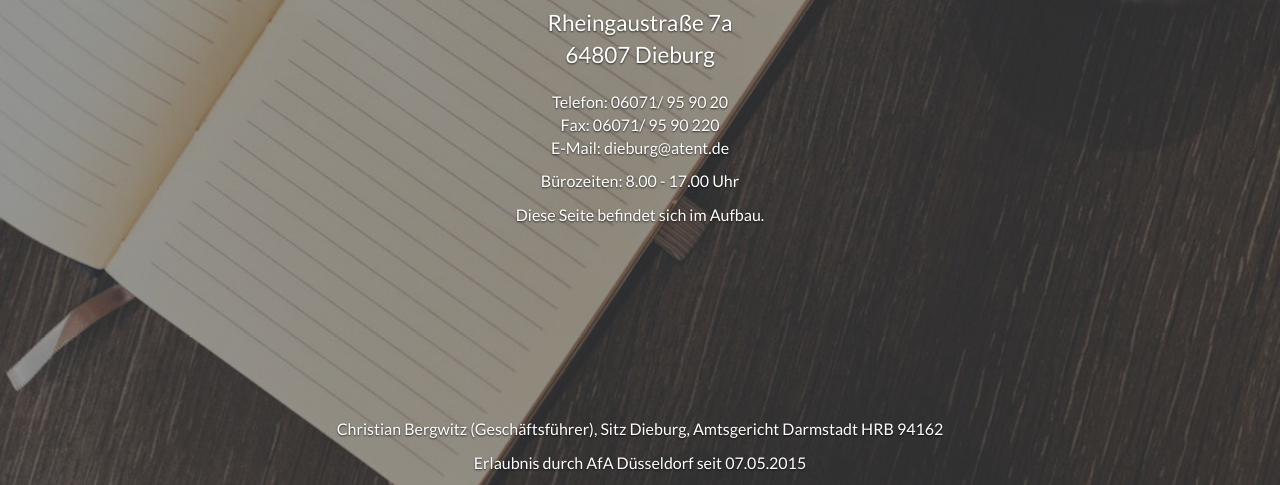
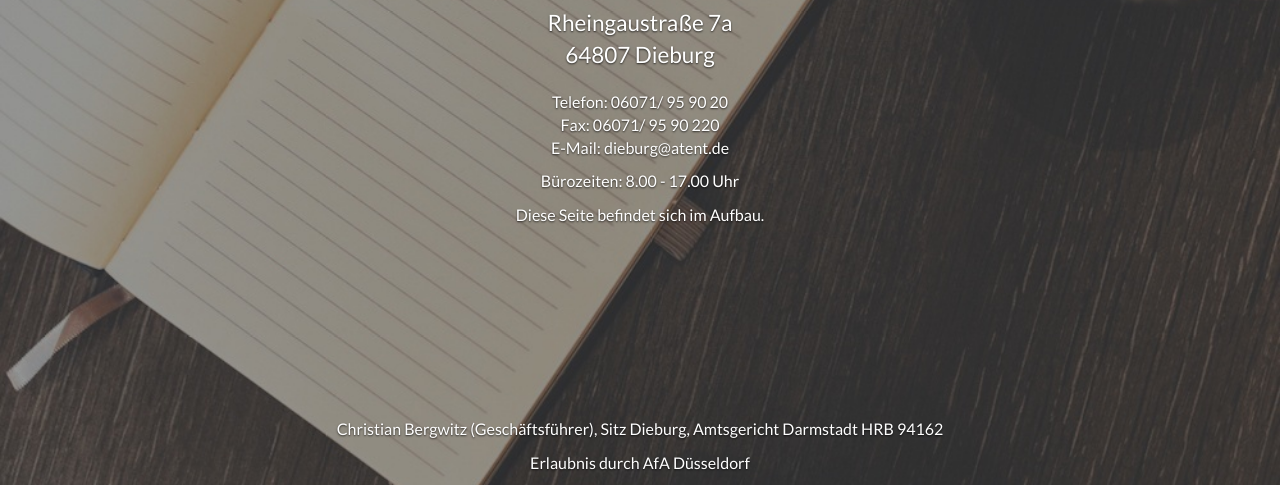
Before and after one commit to atent/atent.github.io, a plain HTML site: page index.html in a window 1280 px wide. Shown: the part 315-800 px from the top of the page. Drawn offline with nearby package versions, Linux system fonts and the light colour scheme.

Commit message:
Update index.html

```diff
--- a/index.html
+++ b/index.html
@@ -54,7 +54,7 @@
 
           <div class="mastfoot">
             <p>Christian Bergwitz (Geschäftsführer), Sitz Dieburg, Amtsgericht Darmstadt HRB 94162</p>
-            <p>Erlaubnis durch AfA Düsseldorf seit 07.05.2015</p>
+            <p>Erlaubnis durch AfA Düsseldorf</p>
           </div>
 
         </div>
```
